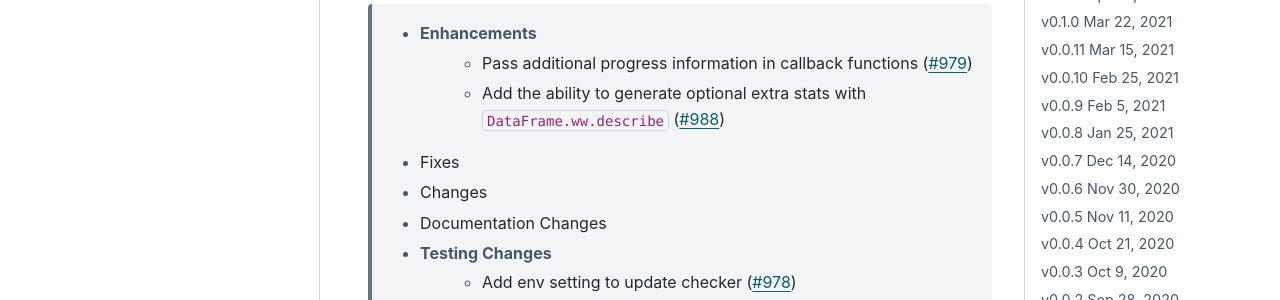
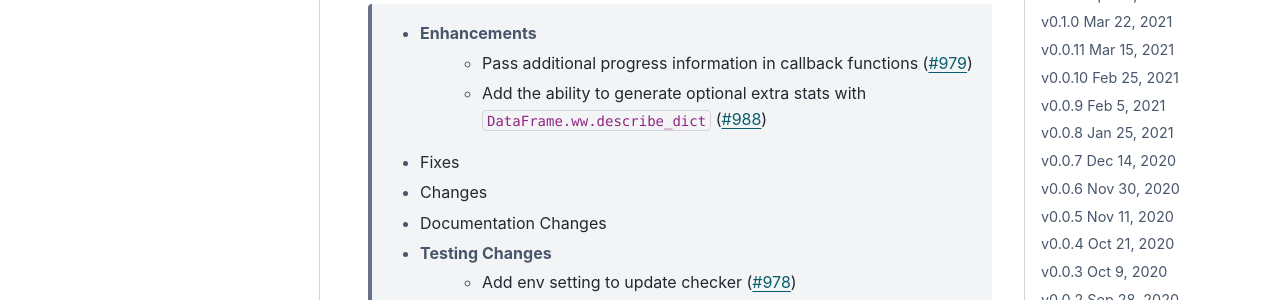
Before and after one commit to alteryx/woodwork, a Sphinx documentation site: the page built from docs/source/release_notes.rst, in a window 1280 px wide and 900 px high. Shown: the part 286-586 px from the top of the window. Built offline with Sphinx 7.4.7 and the PyData theme 0.15.4, drawn with Linux system fonts in a browser that asks for light colours; comment, search, counter and statistics services are not loaded.

Commit message:
fix release notes

```diff
--- a/docs/source/release_notes.rst
+++ b/docs/source/release_notes.rst
@@ -7,7 +7,7 @@ Future Release
 ==============
     * Enhancements
         * Pass additional progress information in callback functions (:pr:`979`)
-        * Add the ability to generate optional extra stats with ``DataFrame.ww.describe`` (:pr:`988`)
+        * Add the ability to generate optional extra stats with ``DataFrame.ww.describe_dict`` (:pr:`988`)
     * Fixes
     * Changes
     * Documentation Changes
```
